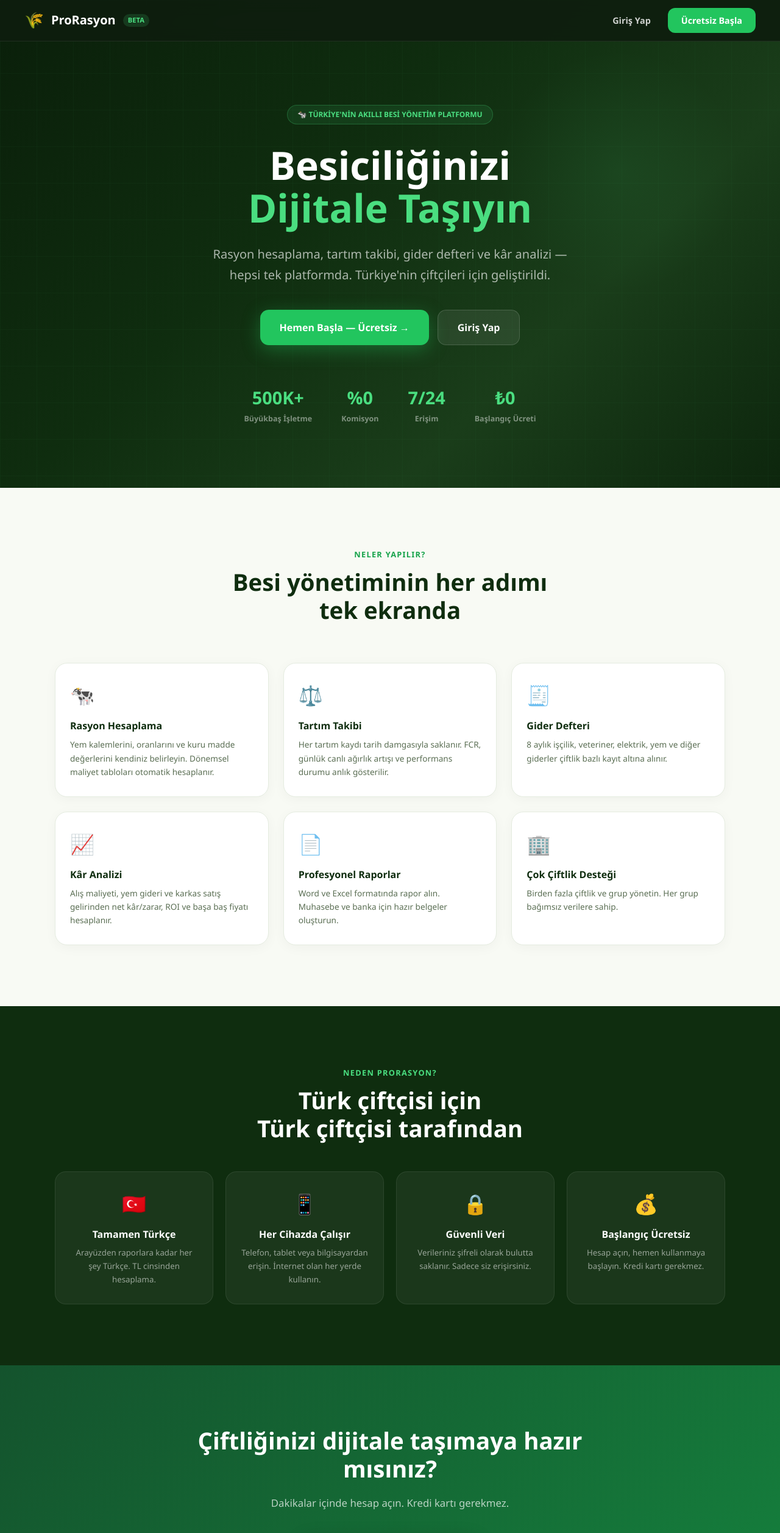
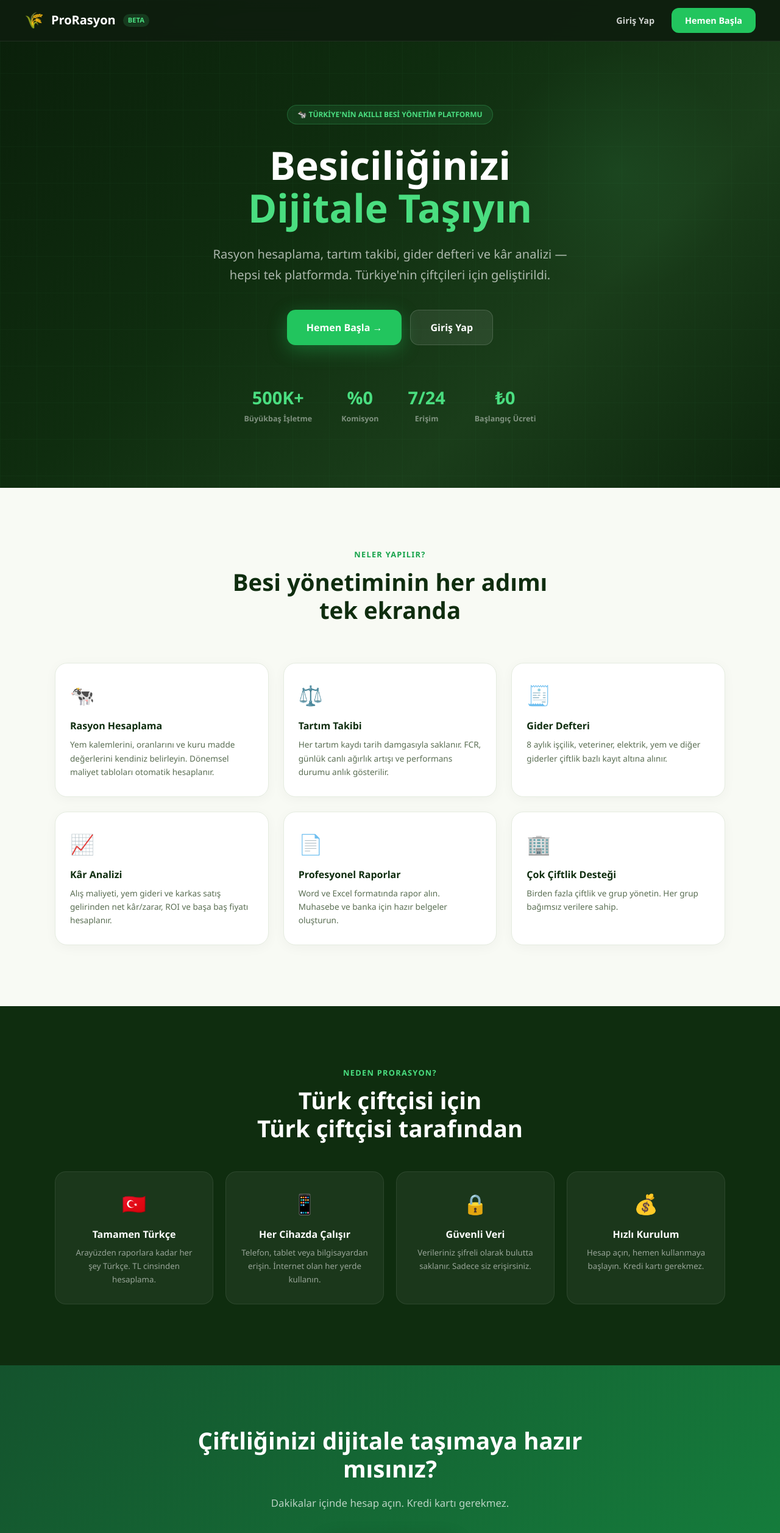
Before and after one commit to arkenza-livestock/prorasyon, a React (Vite) app in the folder frontend/: page / in a window 1280 px wide. Shown: the top 2514 px of the page at 61% size. Built offline with nearby package versions, Linux system fonts and the light colour scheme; no server answers.

Commit message:
Ucretsiz ifadeleri kaldirildi

```diff
--- a/frontend/src/pages/auth/Landing.jsx
+++ b/frontend/src/pages/auth/Landing.jsx
@@ -12,7 +12,7 @@
         </div>
         <div style={{display:'flex',gap:12,alignItems:'center'}}>
           <Link to="/giris" style={{color:'rgba(255,255,255,0.8)',textDecoration:'none',fontSize:'0.9rem',fontWeight:600,padding:'8px 16px'}}>Giriş Yap</Link>
-          <Link to="/kayit" style={{background:'#22c55e',color:'#fff',textDecoration:'none',fontSize:'0.9rem',fontWeight:700,padding:'10px 22px',borderRadius:12}}>Ücretsiz Başla</Link>
+          <Link to="/kayit" style={{background:'#22c55e',color:'#fff',textDecoration:'none',fontSize:'0.9rem',fontWeight:700,padding:'10px 22px',borderRadius:12}}>Hemen Başla</Link>
         </div>
       </nav>
 
@@ -30,7 +30,7 @@
             Rasyon hesaplama, tartım takibi, gider defteri ve kâr analizi — hepsi tek platformda. Türkiye'nin çiftçileri için geliştirildi.
           </p>
           <div style={{display:'flex',gap:14,justifyContent:'center',flexWrap:'wrap'}}>
-            <Link to="/kayit" style={{display:'inline-flex',alignItems:'center',gap:8,background:'#22c55e',color:'#fff',textDecoration:'none',fontSize:'1rem',fontWeight:800,padding:'16px 32px',borderRadius:14,boxShadow:'0 8px 30px rgba(34,197,94,0.35)'}}>Hemen Başla — Ücretsiz →</Link>
+            <Link to="/kayit" style={{display:'inline-flex',alignItems:'center',gap:8,background:'#22c55e',color:'#fff',textDecoration:'none',fontSize:'1rem',fontWeight:800,padding:'16px 32px',borderRadius:14,boxShadow:'0 8px 30px rgba(34,197,94,0.35)'}}>Hemen Başla →</Link>
             <Link to="/giris" style={{display:'inline-flex',alignItems:'center',gap:8,background:'rgba(255,255,255,0.08)',color:'#fff',textDecoration:'none',fontSize:'1rem',fontWeight:700,padding:'16px 32px',borderRadius:14,border:'1px solid rgba(255,255,255,0.15)'}}>Giriş Yap</Link>
           </div>
           <div style={{display:'flex',justifyContent:'center',gap:48,marginTop:64,flexWrap:'wrap'}}>
@@ -78,7 +78,7 @@
               {icon:'🇹🇷',title:'Tamamen Türkçe',desc:'Arayüzden raporlara kadar her şey Türkçe. TL cinsinden hesaplama.'},
               {icon:'📱',title:'Her Cihazda Çalışır',desc:'Telefon, tablet veya bilgisayardan erişin. İnternet olan her yerde kullanın.'},
               {icon:'🔒',title:'Güvenli Veri',desc:'Verileriniz şifreli olarak bulutta saklanır. Sadece siz erişirsiniz.'},
-              {icon:'💰',title:'Başlangıç Ücretsiz',desc:'Hesap açın, hemen kullanmaya başlayın. Kredi kartı gerekmez.'},
+              {icon:'💰',title:'Hızlı Kurulum',desc:'Hesap açın, hemen kullanmaya başlayın. Kredi kartı gerekmez.'},
             ].map(f=>(
               <div key={f.title} style={{background:'rgba(255,255,255,0.05)',borderRadius:18,padding:'28px 22px',border:'1px solid rgba(255,255,255,0.08)'}}>
                 <div style={{fontSize:'2rem',marginBottom:14}}>{f.icon}</div>
@@ -94,7 +94,7 @@
         <div style={{maxWidth:700,margin:'0 auto'}}>
           <h2 style={{fontSize:'clamp(1.8rem,3vw,2.8rem)',fontWeight:900,color:'#fff',lineHeight:1.2,marginBottom:20}}>Çiftliğinizi dijitale taşımaya hazır mısınız?</h2>
           <p style={{color:'rgba(255,255,255,0.7)',fontSize:'1.05rem',marginBottom:36,lineHeight:1.7}}>Dakikalar içinde hesap açın. Kredi kartı gerekmez.</p>
-          <Link to="/kayit" style={{display:'inline-flex',alignItems:'center',gap:8,background:'#fff',color:'#15803d',textDecoration:'none',fontSize:'1.05rem',fontWeight:800,padding:'18px 40px',borderRadius:14,boxShadow:'0 8px 30px rgba(0,0,0,0.2)'}}>Ücretsiz Hesap Oluştur →</Link>
+          <Link to="/kayit" style={{display:'inline-flex',alignItems:'center',gap:8,background:'#fff',color:'#15803d',textDecoration:'none',fontSize:'1.05rem',fontWeight:800,padding:'18px 40px',borderRadius:14,boxShadow:'0 8px 30px rgba(0,0,0,0.2)'}}>Hesap Oluştur →</Link>
         </div>
       </div>
 
```
